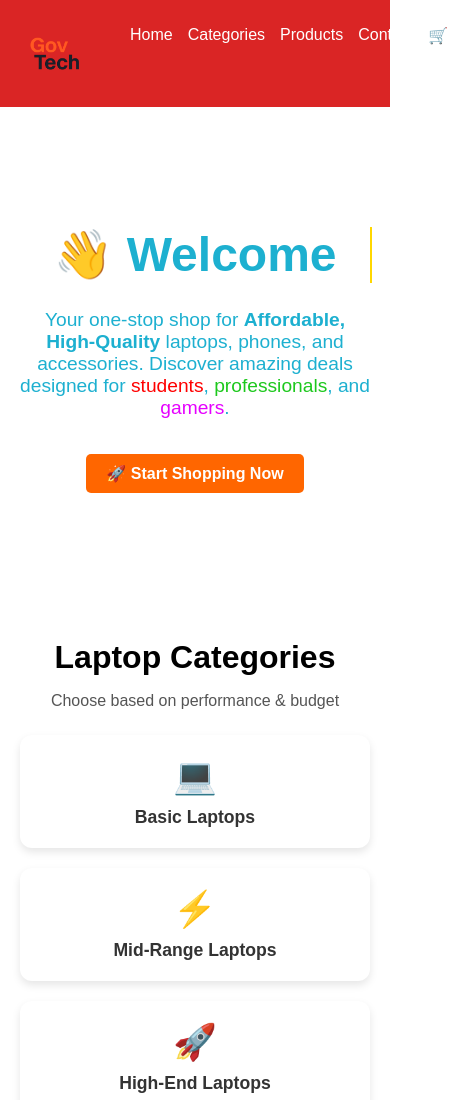
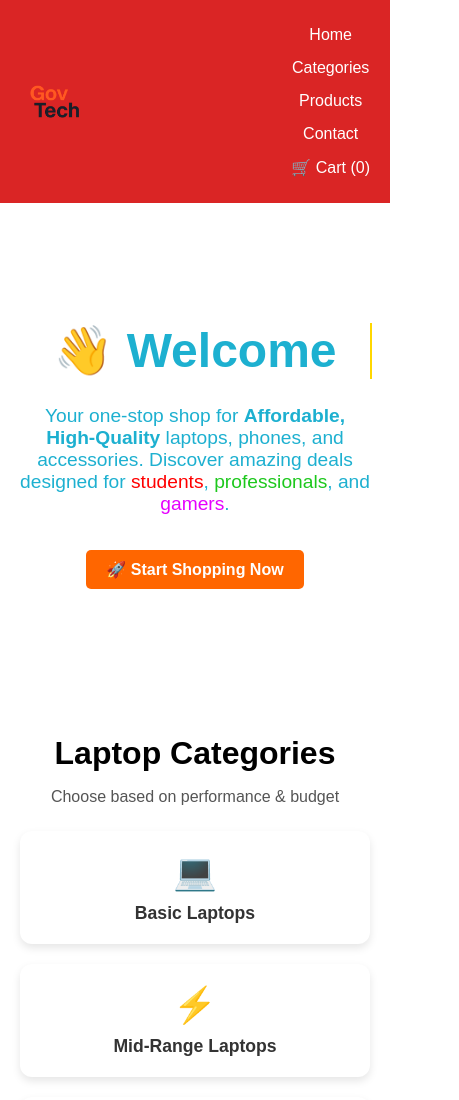
Before and after one commit to MuhluriMd/Gov_tech, a plain HTML site: page index.html in a window 390 px wide. Shown: the top 1100 px of the page, 459 px wide, since content can reach past the window. Drawn offline with Linux system fonts and the light colour scheme.

Commit message:
Alignment on the screen

```diff
--- a/GovTech.css
+++ b/GovTech.css
@@ -223,3 +223,18 @@ footer{
 .remove-btn:hover {
   color: darkred;
 }
+
+nav ul {
+  display: flex;
+  list-style: none;
+  gap: 20px;
+}
+
+/* Mobile: stack menu items */
+@media (max-width: 768px) {
+  nav ul {
+    flex-direction: column;
+    align-items: center;
+    gap: 10px;
+  }
+}
```
